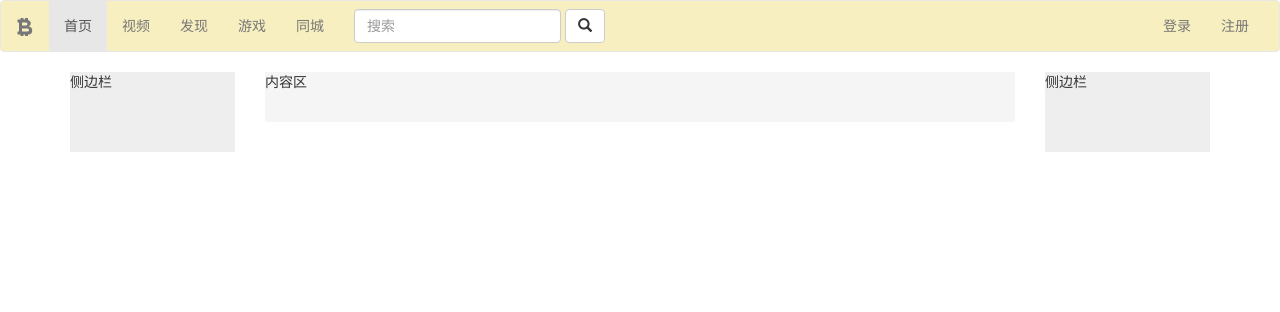
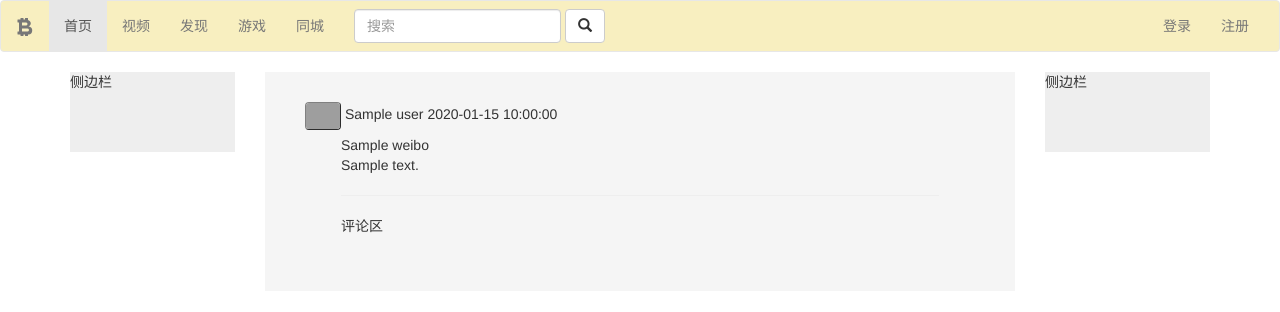
Before and after one commit to SoleIdol/weibo, a Flask app: template templates/index.html in a window 1280 px wide. Shown: the top 312 px of the page. Run offline with Flask 2, Linux system fonts and the light colour scheme; the template is opened without the code that fills it: most values are stand-ins (such as "Sample title", 1, 10 or a date in 2020); some libraries are stand-ins or nearby versions; grey boxes are pictures that could not be loaded.

Commit message:
对未登录首页进行了修改

```diff
--- a/main.py
+++ b/main.py
@@ -10,6 +10,8 @@ from flask_migrate import Migrate, MigrateCommand
 from libs.orm import db
 from user.views import user_bp
 from weibo_t.views import weibo_bp
+from user.models import User
+from weibo_t.models import Weibo
 
 app = Flask(__name__)
 
@@ -29,7 +31,11 @@ app.register_blueprint(weibo_bp)
 
 @app.route('/')
 def main():
-    return render_template('index.html', title='blog博客')
+    # 联合User Weibo两个表
+    weibo_user = db.session().query(User, Weibo).join(Weibo, Weibo.uid == User.id).filter().order_by(
+        Weibo.up_time.desc()).all()
+
+    return render_template('index.html', title='blog博客', weibo_user=weibo_user)
 
 
 if __name__ == '__main__':
--- a/templates/index.html
+++ b/templates/index.html
@@ -3,9 +3,33 @@
 <!-- datetime:2020/8/22 10:55 -->
 {% extends 'base.html' %}
 
+{% block ext_css %}
+    <style>
+
+
+        .head_icon {
+            width: 36px;
+            border: 1px outset gray;
+            border-radius: 4px;
+        }
+
+        .father {
+            padding: 20px 30px;
+        }
+
+        .son {
+            padding: 10px;
+        }
+
+        .weibo_content {
+            padding: 5px 36px;
+        }
+    </style>
+{% endblock %}
+
 {% block nav_son1 %}
     <ul class="nav navbar-nav">
-        <li class="active"><a href="/user/main_my/">首页</a></li>
+        <li class="active"><a href="/">首页</a></li>
         <li><a href="#">视频</a></li>
         <li><a href="#">发现</a></li>
         <li><a href="#">游戏</a></li>
@@ -27,3 +51,27 @@
         <li><a href="/user/register/">注册</a></li>
     </ul>
 {% endblock %}
+
+{% block content %}
+    <div class="father">
+        {% for wuser in weibo_user %}
+            <div class="son">
+                <div class="user">
+                    <img src="/static/upload/img/{{ wuser.User.head }}" class="head_icon" alt="无头像">
+                    <span class="username">{{ wuser.User.name }}</span>
+                    <span class="uptime">{{ wuser.Weibo.up_time }}</span>
+                </div>
+                <div class="weibo_content">
+                    {{ wuser.Weibo.title }}
+                    <br>
+                    {{ wuser.Weibo.content }}
+                    <hr>
+                    <div class="talk">
+                        评论区
+                    </div>
+                </div>
+
+            </div>
+        {% endfor %}
+    </div>
+{% endblock %}
```
Also changed, not shown: user/views.py (+13 -4 lines).
